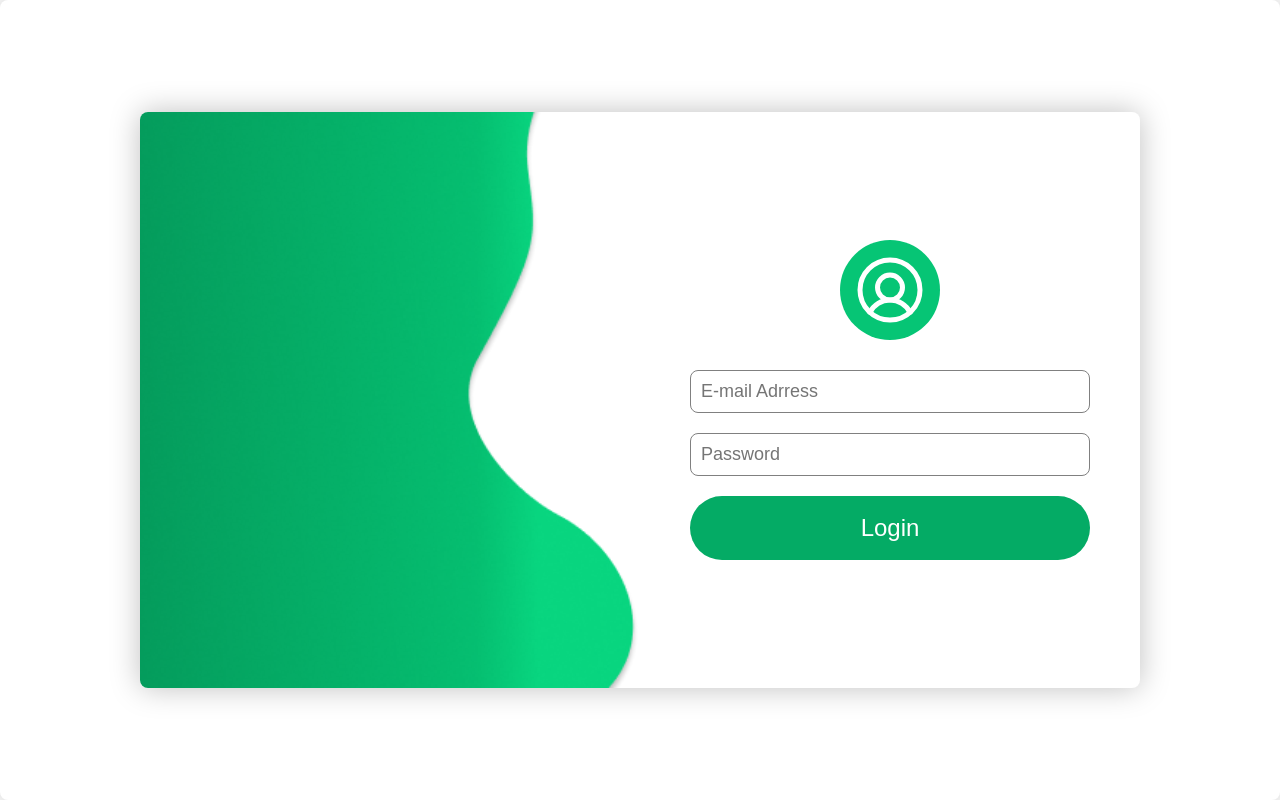
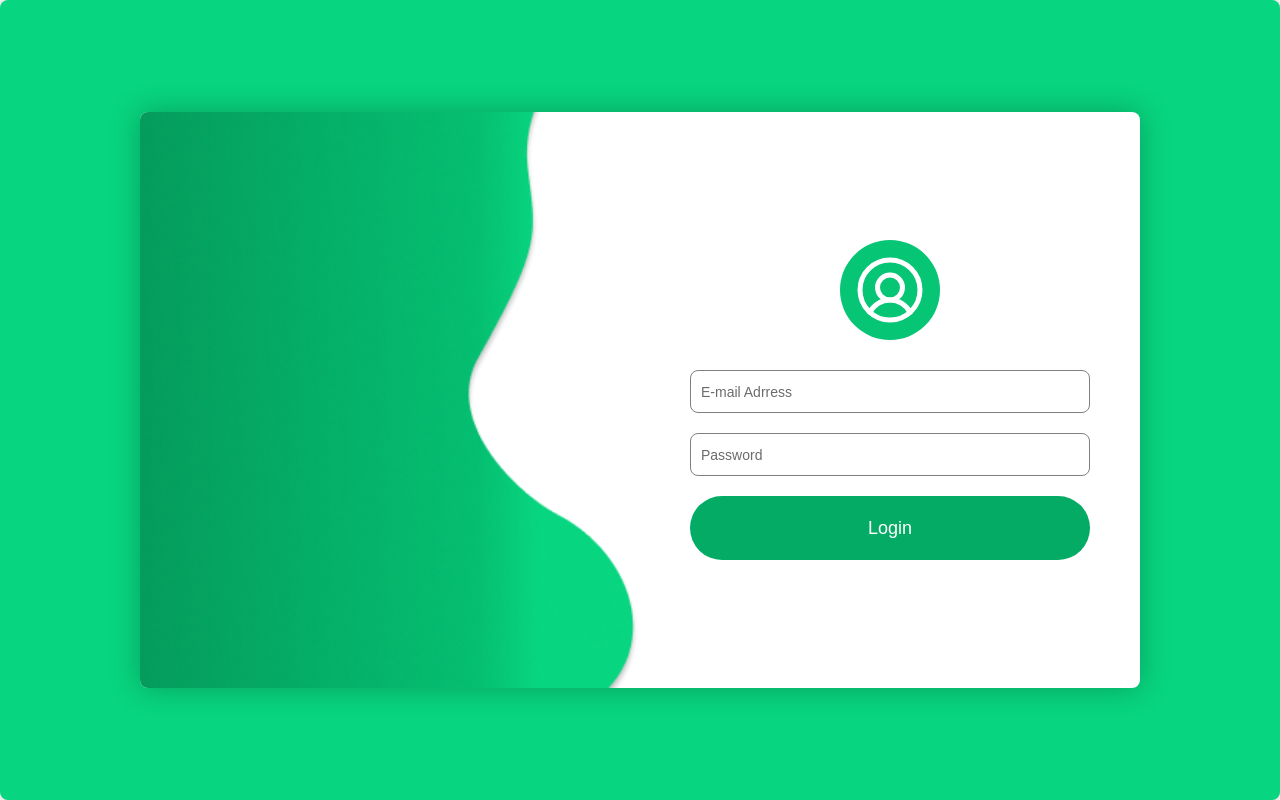
Before and after one commit to auggustus6/medicator-dashboard-nextjs, a Next.js app: page / in a window 1280 px wide. Built offline with nearby package versions, Linux system fonts and the light colour scheme.

Commit message:
chore: add background login

```diff
--- a/src/pages/_document.tsx
+++ b/src/pages/_document.tsx
@@ -6,9 +6,10 @@
       <Html>
         <title>MEDICATOR DOCTORS</title>
         <Head>
-          <link rel="shortcut icon" href="/img/ledMidia.svg" />
+          <link rel="preconnect" href="https://fonts.googleapis.com"></link>
+          <link rel="preconnect" href="https://fonts.gstatic.com"></link>
           <link
-            href="https://fonts.googleapis.com/css2?family=Mukta:wght@400;500;600;700&family=Saira:wght@400;500;600;700&display=swap"
+            href="https://fonts.googleapis.com/css2?family=Inter:wght@400;500;600;700&display=swap"
             rel="stylesheet"
           ></link>
         </Head>
--- a/src/styles/global.ts
+++ b/src/styles/global.ts
@@ -8,7 +8,7 @@
 type GlobalStylesProps = {
   theme: {
     removeBg?: boolean;
-  }
+  };
 };
 
 const GlobalStyles: GlobalStyleComponent<
@@ -33,10 +33,13 @@
   font-size: 62.5%;
 }
 
+body {
+  font-family: 'Inter', sans-serif;
+}
+
     ${({ theme }) => css` body {
         background: ${theme.colors.white};
         font-family: ${theme.font.family};
-        font-size: ${theme.font.sizes.medium};
         color: ${theme.colors.gray};
     `}
   `;
--- a/src/styles/theme.ts
+++ b/src/styles/theme.ts
@@ -1,6 +1,6 @@
 export default {
   font: {
-    family: "'Saira', sans-serif",
+    family: "'Inter', sans-serif",
     sizes: {
       small: "1.0rem",
       xsmall: "1.2rem",
--- a/src/templates/LoginTemplate/styles.ts
+++ b/src/templates/LoginTemplate/styles.ts
@@ -8,6 +8,7 @@
   align-items: center;
   width: 100vw;
   height: 100vh;
+  background: #08d57f;
 
   @media (max-width: 425px) {
     img {
@@ -63,10 +64,15 @@
     border: 1px solid gray;
   }
 
+  input::placeholder {
+    font-size: 1.4rem;
+    color: ${(p) => p.theme.colors.grayLigth};
+  }
+
   button {
     padding: 1.6rem 3.2rem;
     border-radius: 50px;
-    font-size: 2.4rem;
+    font-size: 1.8rem;
     line-height: 3.2rem;
     font-weight: 500;
     background: #04ab65;
@@ -88,6 +94,7 @@
   display: flex;
   border-radius: 8px;
   box-shadow: 0px 0px 30px rgba(0, 0, 0, 0.25);
+  background: #fff;
 
   @media (max-width: 1024px) {
     max-width: 80rem;
```
